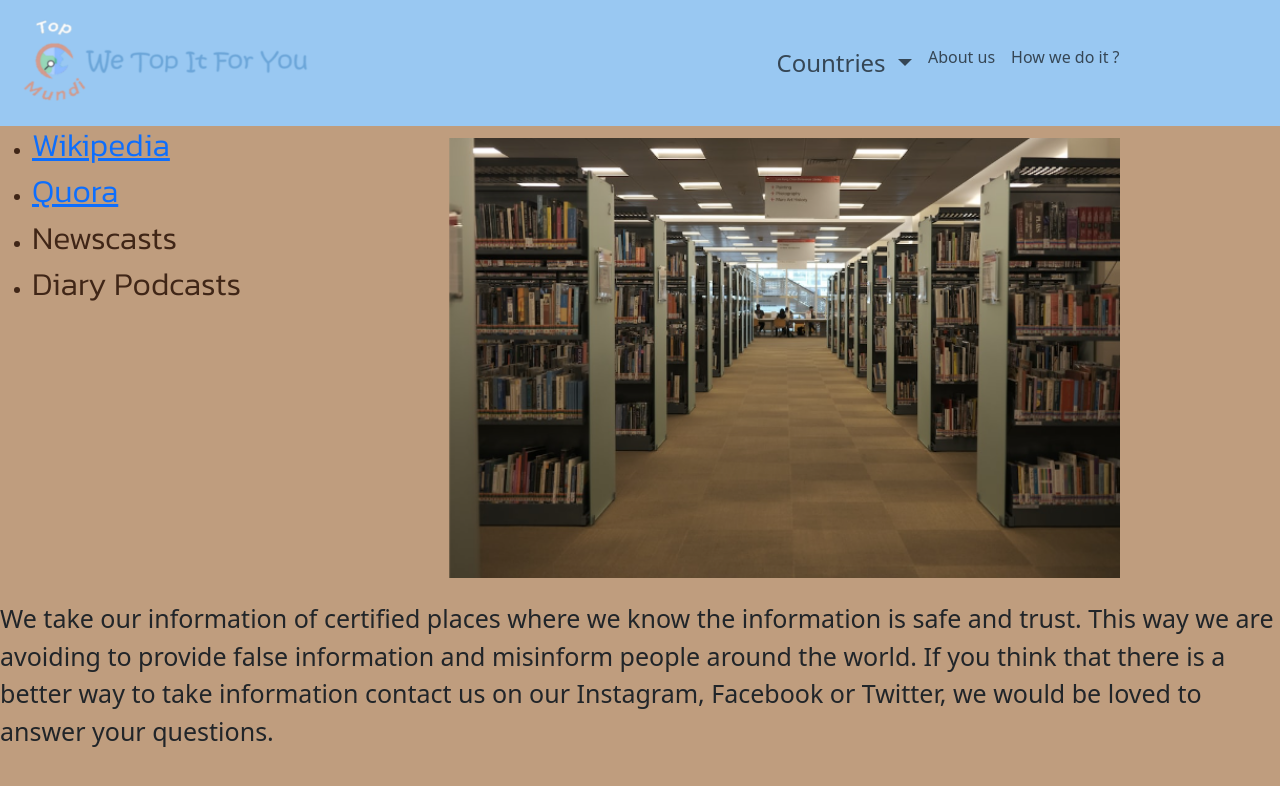
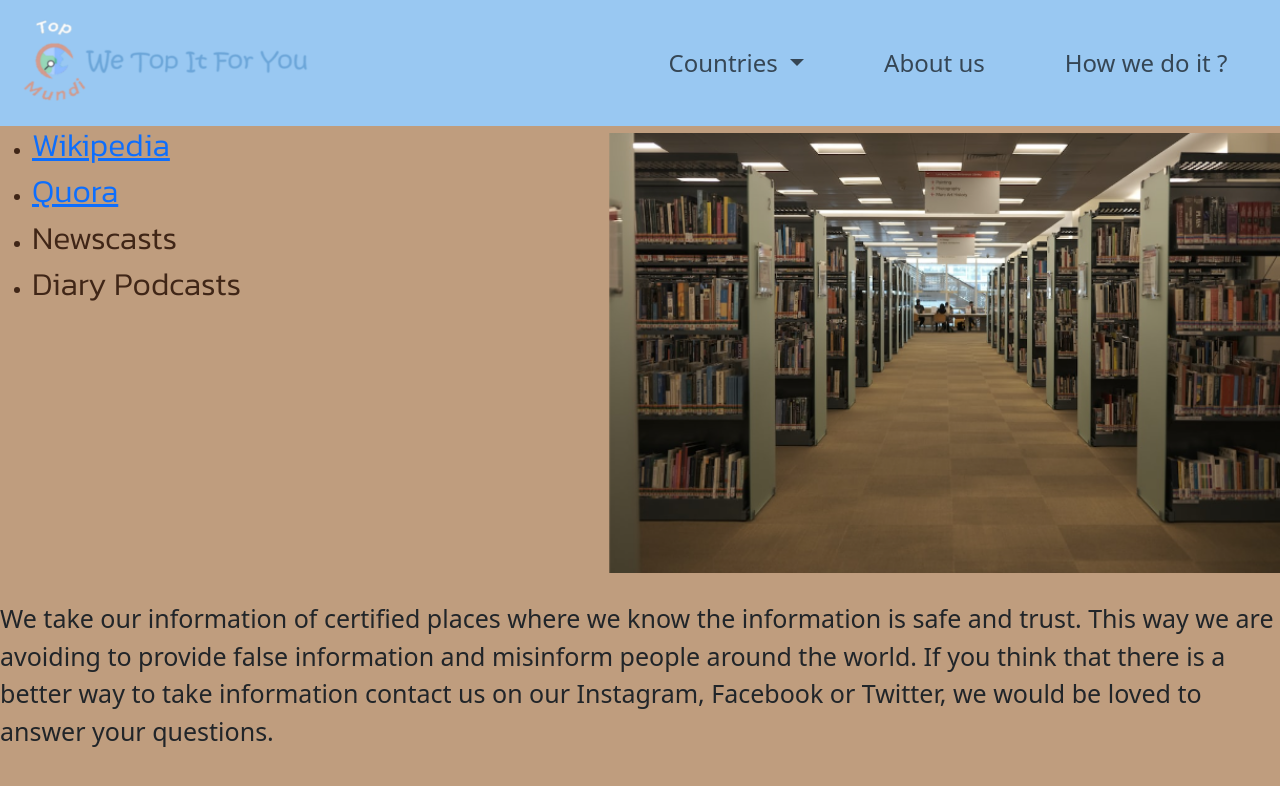
Before and after one commit to HussAProgram/PreEntrega-Huss, a plain HTML site: page pages/como_lo_hacemos.html in a window 1280 px wide. Drawn offline with nearby package versions, Linux system fonts and the light colour scheme.

Commit message:
agregamos clases y corregimos css

```diff
--- a/css/style.css
+++ b/css/style.css
@@ -290,9 +290,9 @@ p{
         justify-content: space-around;
     }
     .how-we{
-        width: 110vh;
+        width: 130vh;
         height: 55vh;
         margin-left: 240px;
-        margin-top: -190px;
+        margin-top: -195px;
     }
 }
--- a/pages/como_lo_hacemos.html
+++ b/pages/como_lo_hacemos.html
@@ -36,10 +36,10 @@
                 <li><a class="dropdown-item" href="mexico.html">Mexico</a></li>
             </ul>
           </li>
-          <li class="nav-item aboutus_link">
+          <li class="nav-item links">
             <a class="nav-link" href="../pages/quienes_somos.html">About us</a>
           </li>
-          <li class="nav-item aboutus_link">
+          <li class="nav-item links">
             <a class="nav-link" href="../pages/como_lo_hacemos.html">How we do it ?</a>
           </li>
         </ul>
```
Also changed, not shown: pages/argentina.html (+2 -2 lines), pages/brazil.html (+2 -2 lines), pages/mexico.html (+2 -2 lines), pages/quienes_somos.html (+2 -2 lines), pages/usa.html (+2 -2 lines).
